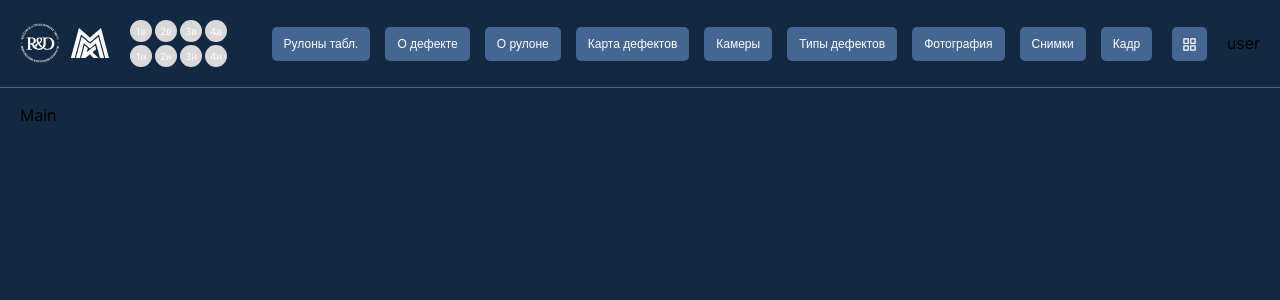
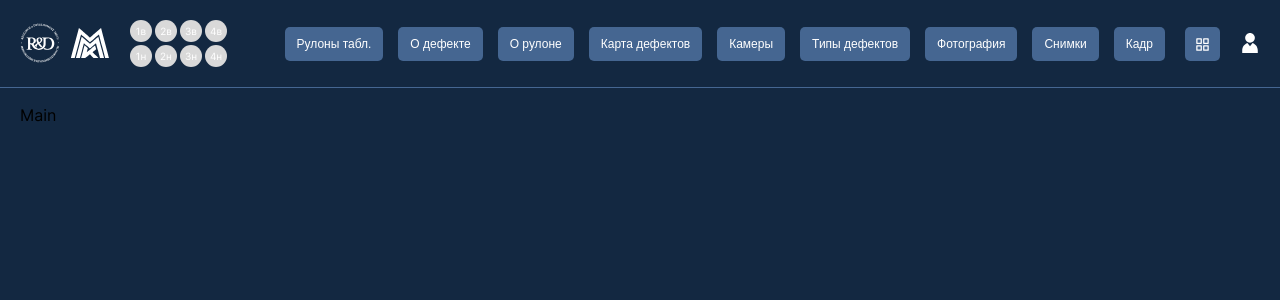
Before and after one commit to GiaCarangi1986/template_front, a React (Create React App) app: page / in a window 1280 px wide. Shown: the top 300 px of the page. Built offline with nearby package versions, Linux system fonts and the light colour scheme.

Commit message:
dev-doing user

```diff
--- a/src/components/PageConstructor/Header/Header.tsx
+++ b/src/components/PageConstructor/Header/Header.tsx
@@ -1,16 +1,17 @@
 import Cameras from './Cameras'
 import Logo from './Logo'
 import RndButtons from './RndButtons'
+import User from './User'
 
 import style from './index.module.scss'
 
 const Header = () => {
   return (
     <header className={style.component}>
-      <Logo/>
-      <Cameras/>
+      <Logo />
+      <Cameras />
       <RndButtons />
-      <div>user</div>
+      <User />
     </header>
   )
 }
--- /dev/null
+++ b/src/components/PageConstructor/Header/User.tsx
@@ -0,0 +1,9 @@
+import { Icon } from '../../../views/common'
+import { UserIcon } from '../../../images'
+
+const User = () => {
+  // TODO прозрачная кнопка
+  return <Icon view='light' height={20} width={20}><UserIcon/></Icon>
+}
+
+export default User
--- a/src/images/index.ts
+++ b/src/images/index.ts
@@ -2,9 +2,11 @@ import { ReactComponent as LogoRND } from './logo/logoRND.svg'
 import { ReactComponent as LogoMMK } from './logo/logoMMK.svg'
 
 import { ReactComponent as DefaultStateIcon } from './icons/defaultState.svg'
+import { ReactComponent as UserIcon } from './icons/user.svg'
 
 export {
   LogoRND,
   LogoMMK,
-  DefaultStateIcon
+  DefaultStateIcon,
+  UserIcon
 }
--- a/src/views/common/Button/index.module.scss
+++ b/src/views/common/Button/index.module.scss
@@ -3,6 +3,10 @@
   padding: 10px 12px;
   font-size: 12px;
   border-radius: 5px;
+
+  &:hover {
+    cursor: pointer;
+  }
 
   &__dark {
     background-color: var(--color-blue-85c);
```
Also changed, not shown: src/images/icons/user.svg (added).
